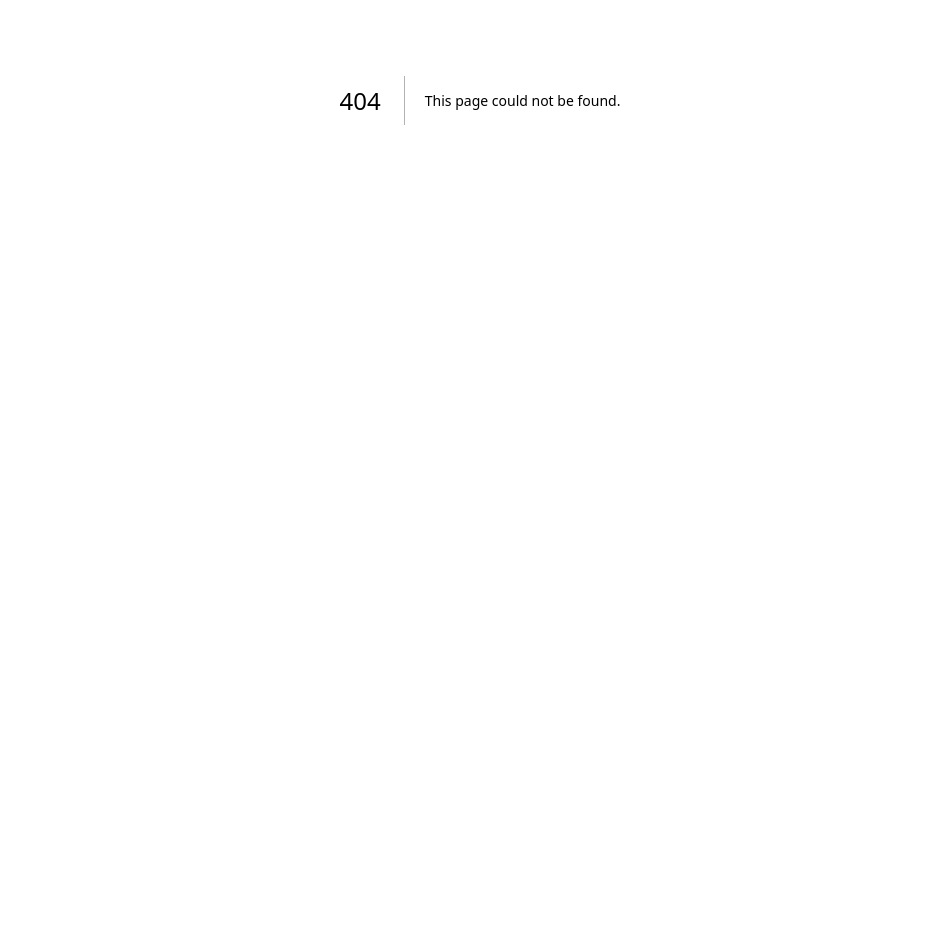
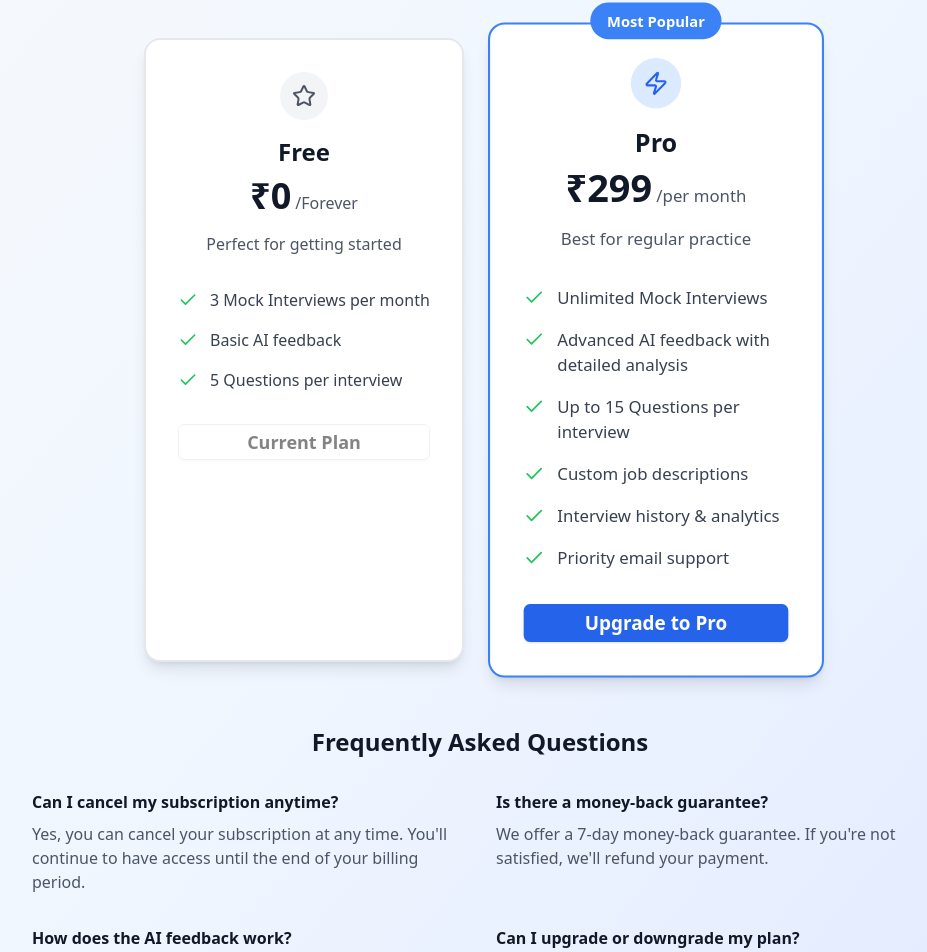
Before and after one commit to pranavthaivalappil/ai-prep-mentor, a Next.js app: page /dashboard/upgrade in a window 1280 px wide. Before the commit this address had no page. Shown: the part 300-1252 px from the top of the page, without its empty margins (160-1087 px from the left). Before the commit the page ends 800 px from the top, so only its background shows below. Built offline with nearby package versions, Linux system fonts and the light colour scheme.

Commit message:
feat: Add upgrade page and update configuration
- Add upgrade page for subscription management
- Update Tailwind configuration

```diff
--- /dev/null
+++ b/app/dashboard/upgrade/page.jsx
@@ -0,0 +1,125 @@
+'use client'
+import React from 'react'
+import { Button } from '../../../components/ui/button'
+import { Check } from 'lucide-react'
+import { planData, faqData } from '../../../utils/planData'
+
+function UpgradePage() {
+    return (
+        <div className="py-12">
+            <div className="text-center mb-12">
+                <h1 className="text-4xl font-bold text-gray-900 mb-4">
+                    Choose Your Plan
+                </h1>
+                <p className="text-xl text-gray-600 max-w-2xl mx-auto">
+                    Upgrade your interview preparation with AI-powered feedback and advanced features
+                </p>
+            </div>
+
+            <div className="flex justify-center">
+                <div className="grid md:grid-cols-2 gap-8 max-w-4xl">
+                    {planData.map((plan, index) => {
+                        const IconComponent = plan.icon
+                        return (
+                            <div
+                                key={plan.id}
+                                className={`relative bg-white rounded-2xl shadow-lg border-2 p-8 w-80 ${
+                                    plan.popular
+                                        ? 'border-blue-500 transform scale-105'
+                                        : 'border-gray-200'
+                                }`}
+                            >
+                                {plan.popular && (
+                                    <div className="absolute -top-4 left-1/2 transform -translate-x-1/2">
+                                        <span className="bg-blue-500 text-white px-4 py-2 rounded-full text-sm font-semibold">
+                                            Most Popular
+                                        </span>
+                                    </div>
+                                )}
+
+                                <div className="text-center mb-8">
+                                    <div className="flex justify-center mb-4">
+                                        <div className={`p-3 rounded-full ${
+                                            plan.popular
+                                                ? 'bg-blue-100 text-blue-600'
+                                                : 'bg-gray-100 text-gray-600'
+                                        }`}>
+                                            <IconComponent className="w-6 h-6" />
+                                        </div>
+                                    </div>
+
+                                    <h3 className="text-2xl font-bold text-gray-900 mb-2">
+                                        {plan.name}
+                                    </h3>
+
+                                    <div className="mb-4">
+                                        <span className="text-4xl font-bold text-gray-900">
+                                            {plan.price}
+                                        </span>
+                                        <span className="text-gray-600 ml-1">
+                                            /{plan.period}
+                                        </span>
+                                    </div>
+
+                                    <p className="text-gray-600">
+                                        {plan.description}
+                                    </p>
+                                </div>
+
+                                <ul className="space-y-4 mb-8">
+                                    {plan.features.map((feature, featureIndex) => (
+                                        <li key={featureIndex} className="flex items-start">
+                                            <Check className="w-5 h-5 text-green-500 mr-3 mt-0.5 flex-shrink-0" />
+                                            <span className="text-gray-700">{feature}</span>
+                                        </li>
+                                    ))}
+                                </ul>
+
+                                <Button
+                                    variant={plan.buttonVariant}
+                                    className={`w-full py-3 text-lg font-semibold ${
+                                        plan.popular
+                                            ? 'bg-blue-600 hover:bg-blue-700 text-white'
+                                            : ''
+                                    }`}
+                                    disabled={plan.disabled}
+                                >
+                                    {plan.buttonText}
+                                </Button>
+                            </div>
+                        )
+                    })}
+                </div>
+            </div>
+
+            {/* FAQ Section */}
+            <div className="mt-16 max-w-4xl mx-auto">
+                <h2 className="text-2xl font-bold text-center text-gray-900 mb-8">
+                    Frequently Asked Questions
+                </h2>
+
+                <div className="grid md:grid-cols-2 gap-8">
+                    {faqData.map((faq, index) => (
+                        <div key={index}>
+                            <h3 className="font-semibold text-gray-900 mb-2">
+                                {faq.question}
+                            </h3>
+                            <p className="text-gray-600">
+                                {faq.answer}
+                            </p>
+                        </div>
+                    ))}
+                </div>
+            </div>
+
+            {/* Contact Section */}
+            <div className="mt-12 text-center">
+                <p className="text-gray-600">
+                    Have questions? <span className="text-blue-600 font-medium cursor-pointer hover:underline">Contact our support team</span>
+                </p>
+            </div>
+        </div>
+    )
+}
+
+export default UpgradePage
--- a/tailwind.config.js
+++ b/tailwind.config.js
@@ -57,5 +57,5 @@ module.exports = {
 		}
 	}
 },
-plugins: [require("tailwindcss-animate")],
+plugins: [require("tailwindcss-animate"), require('@tailwindcss/line-clamp')],
 }
```
